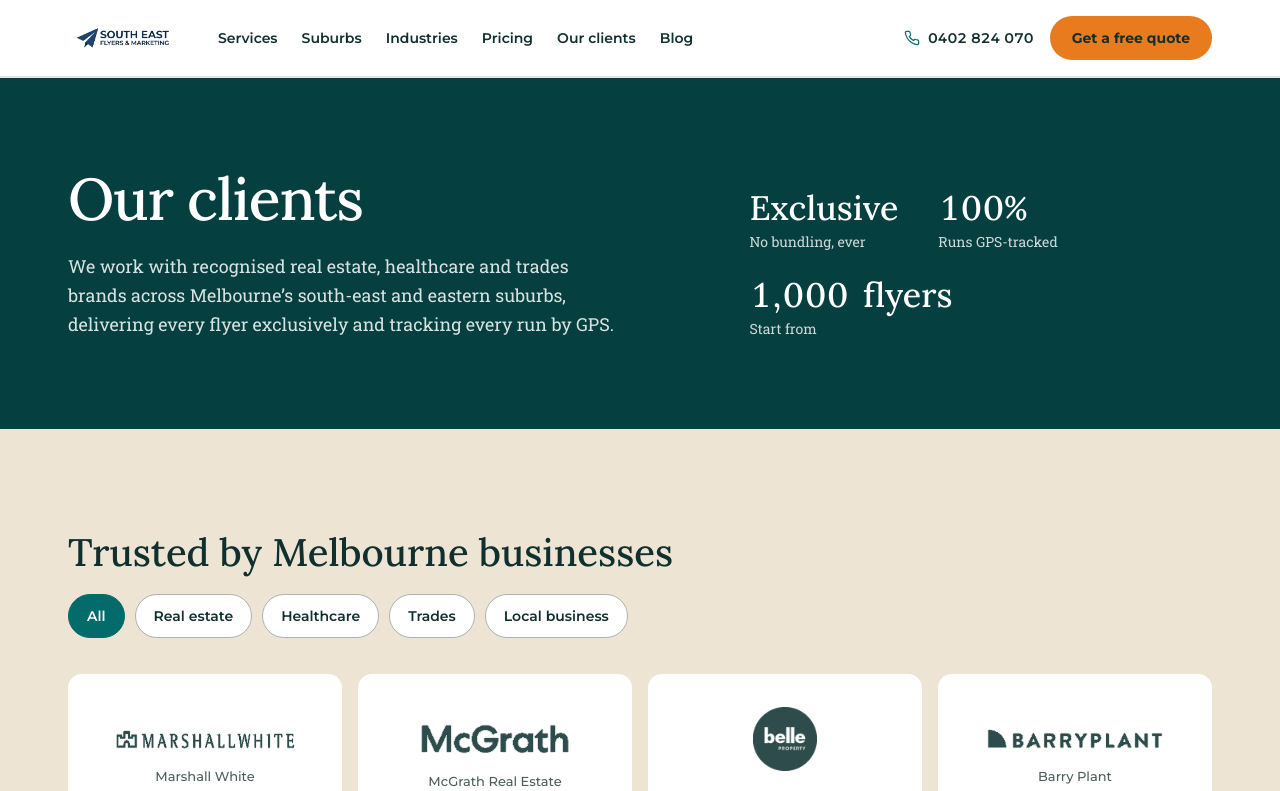
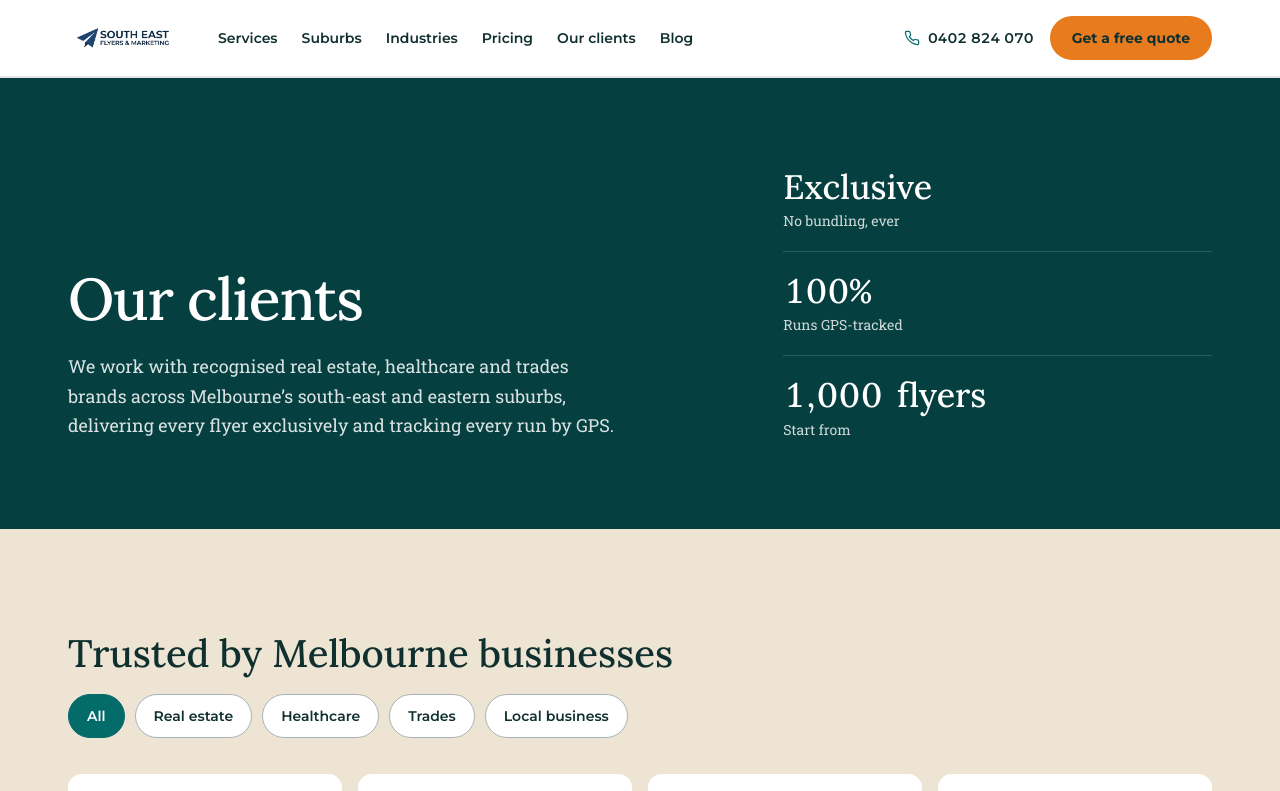
Before and after one commit to abhi-komyut/south-east-flyers, a Next.js app: page /portfolio in a window 1280 px wide. Shown: the top 791 px of the page. Built offline with nearby package versions, Linux system fonts and the light colour scheme; no server answers.

Commit message:
Fix portfolio hero stat alignment
The three hero stats (Exclusive / 100% / 1,000 flyers) were in a flex-wrap
that orphaned the third onto its own row with empty space beside it.
Converted to a left-aligned vertical stack with hairline dividers.

```diff
--- a/app/portfolio/PortfolioContent.tsx
+++ b/app/portfolio/PortfolioContent.tsx
@@ -52,16 +52,16 @@ export default function PortfolioContent() {
               and eastern suburbs, delivering every flyer exclusively and tracking every run by GPS.
             </p>
           </div>
-          <dl className="flex-[1_1_360px] m-0 flex flex-wrap gap-6 gap-x-10">
-            <div className="flex flex-col-reverse">
+          <dl className="flex-[1_1_300px] m-0 flex flex-col">
+            <div className="flex flex-col-reverse pb-5">
               <dt className="text-sm text-white/80">No bundling, ever</dt>
               <dd className="mb-1.5 font-display text-[34px] leading-[1.1]">Exclusive</dd>
             </div>
-            <div className="flex flex-col-reverse">
+            <div className="flex flex-col-reverse py-5 border-t border-white/15">
               <dt className="text-sm text-white/80">Runs GPS-tracked</dt>
               <dd className="mb-1.5 font-display text-[34px] leading-[1.1] [font-variant-numeric:tabular-nums]">100%</dd>
             </div>
-            <div className="flex flex-col-reverse">
+            <div className="flex flex-col-reverse pt-5 border-t border-white/15">
               <dt className="text-sm text-white/80">Start from</dt>
               <dd className="mb-1.5 font-display text-[34px] leading-[1.1] [font-variant-numeric:tabular-nums]">1,000 flyers</dd>
             </div>
```
